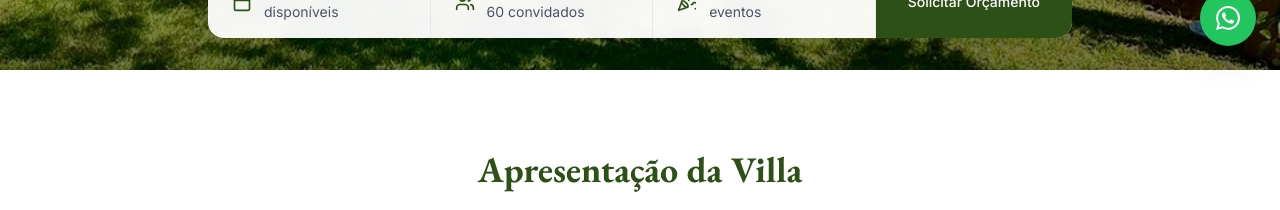
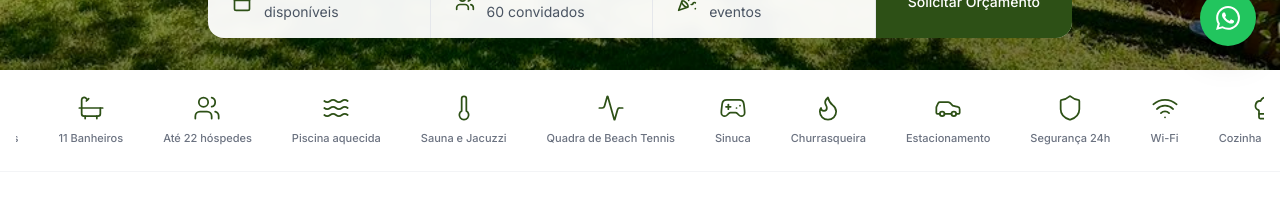
Before and after one commit to renanramalhocosta2-hash/villa-entre-verdes, a React (Vite) app: page / in a window 1280 px wide. Shown: the part 730-940 px from the top of the page. Built offline with nearby package versions, Linux system fonts and the light colour scheme; no server answers; the HTML template or start-up script is replaced by a standard one.

Commit message:
Atualiza quartos: barra de atrativos, grid 3 colunas, descricoes com bicamas e ar-condicionado

```diff
--- a/src/pages/Index.tsx
+++ b/src/pages/Index.tsx
@@ -4,6 +4,7 @@ import {
   Camera, MessageCircle, Heart, Briefcase, Utensils, Wifi, Wind,
   Tv, Shield, ChefHat, Music, Calendar, Clock, PartyPopper,
   Dumbbell, Sparkles, Menu, X, Award, Bike, Microscope, Leaf,
+  BedDouble, Flame, Bath, Activity, Gamepad2, Thermometer,
 } from 'lucide-react'
 import { Button } from '@/components/ui/button'
 import { Card, CardContent } from '@/components/ui/card'
@@ -280,6 +281,33 @@ export default function Index() {
         </div>
       </section>
 
+      {/* ── Atrativos strip ──────────────────────────────────────────────── */}
+      <section className="bg-white border-b border-gray-100 py-6">
+        <div className="container mx-auto px-4">
+          <div className="flex items-center justify-start md:justify-center gap-6 md:gap-10 overflow-x-auto pb-2 md:pb-0 scrollbar-hide">
+            {[
+              { icon: BedDouble,      label: '8 Quartos' },
+              { icon: Bath,           label: '11 Banheiros' },
+              { icon: Users,          label: 'Até 22 hóspedes' },
+              { icon: Waves,          label: 'Piscina aquecida' },
+              { icon: Thermometer,    label: 'Sauna e Jacuzzi' },
+              { icon: Activity,       label: 'Quadra de Beach Tennis' },
+              { icon: Gamepad2,       label: 'Sinuca' },
+              { icon: Flame,          label: 'Churrasqueira' },
+              { icon: Car,            label: 'Estacionamento' },
+              { icon: Shield,         label: 'Segurança 24h' },
+              { icon: Wifi,           label: 'Wi-Fi' },
+              { icon: ChefHat,        label: 'Cozinha completa' },
+            ].map(({ icon: Icon, label }, i) => (
+              <div key={i} className="flex flex-col items-center gap-2 shrink-0">
+                <Icon className="h-7 w-7 text-[#2D5016]" strokeWidth={1.5} />
+                <span className="text-[11px] text-gray-500 font-medium text-center whitespace-nowrap">{label}</span>
+              </div>
+            ))}
+          </div>
+        </div>
+      </section>
+
       {/* ── Apresentação ─────────────────────────────────────────────────── */}
       <section id="sobre" className="py-20 bg-white">
         <div className="container mx-auto px-4">
@@ -374,36 +402,28 @@ export default function Index() {
           <div className="text-center mb-16">
             <h2 className="text-4xl font-garamond font-bold text-[#2D5016] mb-4">Acomodações</h2>
             <p className="text-lg text-gray-500 max-w-2xl mx-auto">
-              7 suítes e 1 quarto com banheiro privativo — cada espaço pensado para proporcionar conforto, leveza e tranquilidade.
+              7 suítes e 1 quarto com banheiro privativo — cada espaço com nome, personalidade e conforto próprios.
             </p>
           </div>
-          <div className="grid grid-cols-1 md:grid-cols-2 gap-8 max-w-5xl mx-auto">
-            <div className="rounded-2xl overflow-hidden shadow-card hover:shadow-luxury transition-shadow duration-300">
-              <img
-                src="/Villa Stories - 20.jpg"
-                alt="Suíte Paraíso"
-                className="w-full h-80 object-cover"
-              />
-              <div className="p-6 bg-[#FAFAF7]">
-                <h3 className="text-2xl font-garamond font-bold text-[#2D5016] mb-2">Suíte Paraíso</h3>
-                <p className="text-gray-500 text-sm">
-                  Recém-reformada, com vista privilegiada para a natureza, cama queen de alto padrão e banheiro totalmente novo. Cada detalhe pensado para proporcionar conforto e tranquilidade.
-                </p>
+          <div className="grid grid-cols-1 sm:grid-cols-2 lg:grid-cols-3 gap-8">
+            {[
+              { src: '/Villa Stories - 20.jpg', nome: 'Suíte Paraíso',        desc: 'Cama queen, banheiro renovado, ar-condicionado e vista privilegiada para a natureza.' },
+              { src: '/Villa Stories - 21.jpg', nome: 'Quarto Praiamar',       desc: 'Cama de casal, banheiro externo privativo, ar-condicionado, espaçoso e luminoso.' },
+              { src: '/Villa Stories - 22.jpg', nome: 'Suíte Horizonte Azul',  desc: '3 bicamas (6 camas de solteiro), ar-condicionado e ambiente sereno inspirado nas cores do mar.' },
+              { src: '/Villa Stories - 23.jpg', nome: 'Suíte Horizonte Verde', desc: '2 bicamas (4 camas de solteiro), ar-condicionado e sacada com vista para a área de lazer.' },
+              { src: '/Villa Stories - 24.jpg', nome: 'Suíte Horizonte Rosa',  desc: '2 bicamas (4 camas de solteiro), ar-condicionado e sacada com vista para a área de lazer.' },
+              { src: '/Villa Stories - 25.jpg', nome: 'Suíte Pôr do Sol',      desc: '2 bicamas (4 camas de solteiro), ar-condicionado, vista encantadora para a natureza e banheiro reformado.' },
+              { src: '/Villa Stories - 26.jpg', nome: 'Suíte Araucária',       desc: '2 bicamas (4 camas de solteiro), ar-condicionado e banheiro privativo.' },
+              { src: '/Villa Stories - 27.jpg', nome: 'Suíte Terra',           desc: '2 bicamas (4 camas de solteiro), ar-condicionado e banheiro privativo.' },
+            ].map((q, i) => (
+              <div key={i} className="rounded-2xl overflow-hidden shadow-card hover:shadow-luxury transition-all duration-300 hover:-translate-y-1 bg-[#FAFAF7]">
+                <img src={q.src} alt={q.nome} className="w-full h-72 object-cover object-center" />
+                <div className="p-5">
+                  <h3 className="font-garamond font-bold text-lg text-[#2D5016] mb-1">{q.nome}</h3>
+                  <p className="text-gray-500 text-xs leading-relaxed">{q.desc}</p>
+                </div>
               </div>
-            </div>
-            <div className="rounded-2xl overflow-hidden shadow-card hover:shadow-luxury transition-shadow duration-300">
-              <img
-                src="/Villa Stories - 23.jpg"
-                alt="Suíte Villa"
-                className="w-full h-80 object-cover"
-              />
-              <div className="p-6 bg-[#FAFAF7]">
-                <h3 className="text-2xl font-garamond font-bold text-[#2D5016] mb-2">Suítes da Villa</h3>
-                <p className="text-gray-500 text-sm">
-                  Ambientes aconchegantes com decoração autêntica, ar-condicionado e toda a infraestrutura para uma estadia inesquecível entre a natureza da Riviera.
-                </p>
-              </div>
-            </div>
+            ))}
           </div>
         </div>
       </section>
```
